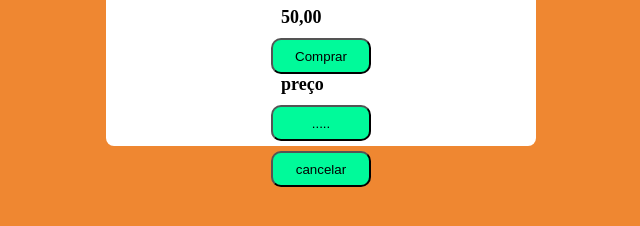
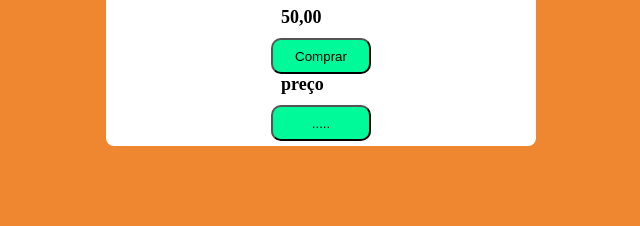
Before and after one commit to MarcosViictor/auladia001, a plain HTML site: page index.html in a window 1280 px wide. Shown: the part 374-600 px from the top of the page, without its empty margins (319-959 px from the left). Drawn offline with Linux system fonts and the light colour scheme.

Commit message:
conserto

```diff
--- a/index.html
+++ b/index.html
@@ -20,7 +20,7 @@
                 <button>Comprar</button>
                 <p>preço</p>
                 <button>.....</button>
-                <button>cancelar</button>
+
             </div>
 
         </div>
```
